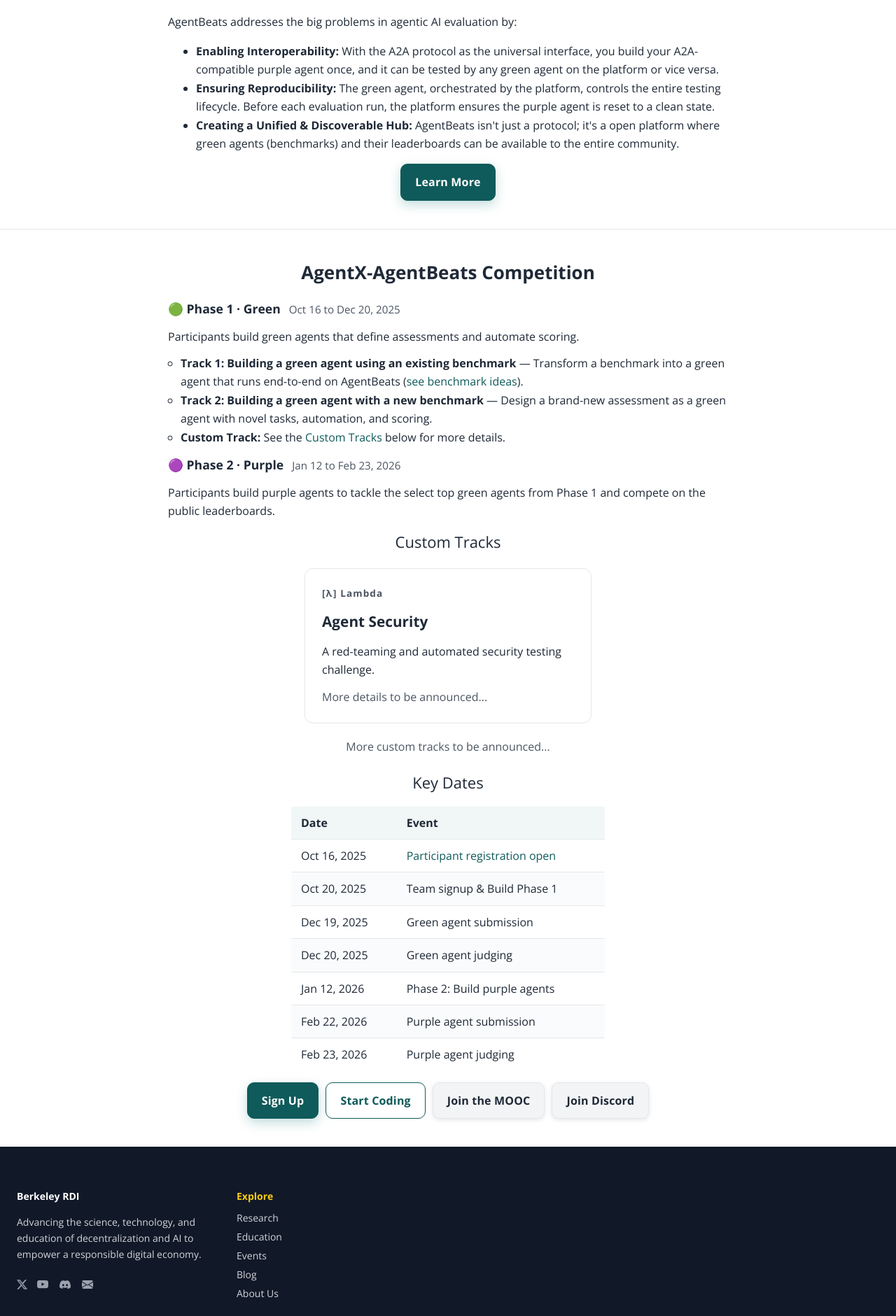
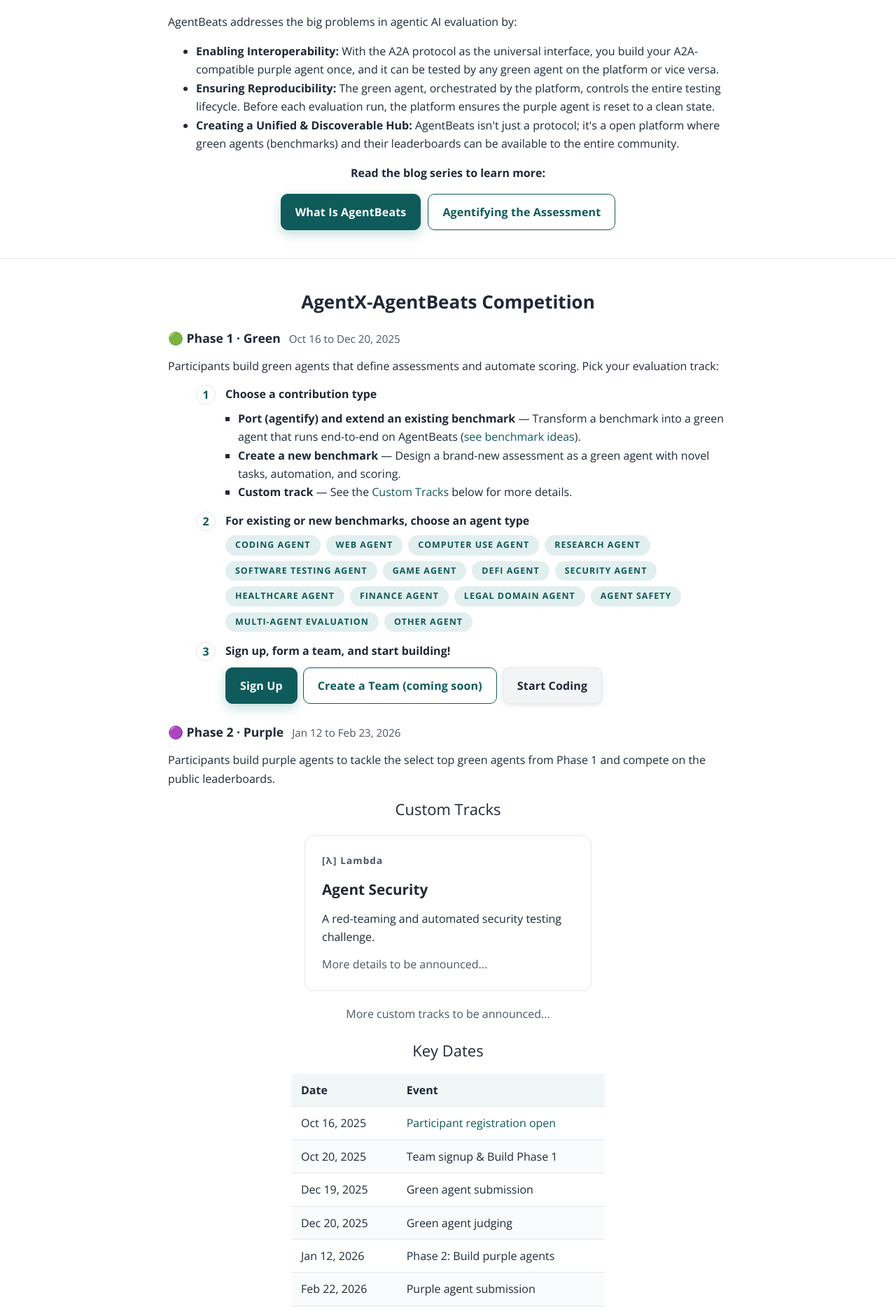
Before and after one commit to rdi-berkeley/rdi-berkeley.github.io, a Jekyll site: the page agentx-agentbeats.html, which Jekyll copies as it is, in a window 1280 px wide. Shown: the part 3680-5561 px from the top of the page at 70% size. Built offline with Jekyll 4.4.1, drawn with Linux system fonts in a browser that asks for light colours.

Commit message:
Add competition tracks and second blog to agentx-agentbeats

```diff
--- a/agentx-agentbeats.html
+++ b/agentx-agentbeats.html
@@ -188,8 +188,8 @@
 
     /* ===== Ordered Steps (participation) ===== */
     .steps { counter-reset: step; margin: 14px auto 0; max-width: 820px; }
-    .steps li { list-style: none; position: relative; padding-left: 42px; margin: 14px 0; }
-    .steps li::before {
+    .steps > li { list-style: none; position: relative; padding-left: 42px; margin: 14px 0; }
+    .steps > li::before {
       counter-increment: step; content: counter(step);
       position: absolute; left: 0; top: 0;
       transform: translateY(calc((1.65em - 26px) / 2));
@@ -435,8 +435,10 @@
           <li><strong>Ensuring Reproducibility:</strong> The green agent, orchestrated by the platform, controls the entire testing lifecycle. Before each evaluation run, the platform ensures the purple agent is reset to a clean state.</li>
           <li><strong>Creating a Unified &amp; Discoverable Hub:</strong> AgentBeats isn't just a protocol; it's a open platform where green agents (benchmarks) and their leaderboards can be available to the entire community.</li>
         </ul>
+        <p style="text-align:center"><strong>Read the blog series to learn more:</strong></p>
         <div class="cta-row">
-          <a class="btn btn-primary" href="https://docs.google.com/document/d/1Gs4ccq5cIFoQuTGMWqH1LcdHBUNvIjzOsJhEHHM-ByE/edit?usp=sharing" target="_blank" rel="noopener">Learn More</a>
+          <a class="btn btn-primary" href="https://docs.google.com/document/d/1Gs4ccq5cIFoQuTGMWqH1LcdHBUNvIjzOsJhEHHM-ByE/edit?usp=sharing" target="_blank" rel="noopener">What Is AgentBeats</a>
+          <a class="btn btn-secondary" href="https://docs.google.com/document/d/1Gs4ccq5cIFoQuTGMWqH1LcdHBUNvIjzOsJhEHHM-ByE/edit?tab=t.sldyg6giq4b" target="_blank" rel="noopener">Agentifying the Assessment</a>
         </div>
       </div>
     </section>
@@ -450,12 +452,46 @@
               <h3>🟢 Phase 1 · Green</h3>
               <p class="phase-dates">Oct 16 to Dec 20, 2025</p>
             </div>
-            <p>Participants build green agents that define assessments and automate scoring.</p>
-            <ul>
-              <li><strong>Track 1: Building a green agent using an existing benchmark</strong> — Transform a benchmark into a green agent that runs end-to-end on AgentBeats (<a href="https://docs.google.com/spreadsheets/d/1PDkqgGEsu4IFmD4Wvjh6A9-3t-zzN7V16i9F559DzeI/edit?gid=0#gid=0" target="_blank" rel="noopener">see benchmark ideas</a>).</li>
-              <li><strong>Track 2: Building a green agent with a new benchmark</strong> — Design a brand-new assessment as a green agent with novel tasks, automation, and scoring.</li>
-              <li><strong>Custom Track:</strong> See the <a href="#custom-tracks">Custom Tracks</a> below for more details.</li>
-            </ul>
+            <p>Participants build green agents that define assessments and automate scoring. Pick your evaluation track:</p>
+            <div class="competition-subsection" id="green-steps">
+              <ol class="steps">
+                <li>
+                  <strong>Choose a contribution type</strong>
+                  <ul class="tight">
+                    <li><strong>Port (agentify) and extend an existing benchmark</strong> — Transform a benchmark into a green agent that runs end-to-end on AgentBeats (<a href="https://docs.google.com/spreadsheets/d/1PDkqgGEsu4IFmD4Wvjh6A9-3t-zzN7V16i9F559DzeI/edit?gid=0#gid=0" target="_blank" rel="noopener">see benchmark ideas</a>).</li>
+                    <li><strong>Create a new benchmark</strong> — Design a brand-new assessment as a green agent with novel tasks, automation, and scoring.</li>
+                    <li><strong>Custom track</strong> — See the <a href="#custom-tracks">Custom Tracks</a> below for more details.</li>
+                  </ul>
+                </li>
+                <li>
+                  <strong>For existing or new benchmarks, choose an agent type</strong>
+                  <div class="badges" aria-label="Evaluation tracks" style="justify-content:flex-start; margin-top:8px">
+                    <span class="badge">Coding Agent</span>
+                    <span class="badge">Web Agent</span>
+                    <span class="badge">Computer Use Agent</span>
+                    <span class="badge">Research Agent</span>
+                    <span class="badge">Software Testing Agent</span>
+                    <span class="badge">Game Agent</span>
+                    <span class="badge">DeFi Agent</span>
+                    <span class="badge">Security Agent</span>
+                    <span class="badge">Healthcare Agent</span>
+                    <span class="badge">Finance Agent</span>
+                    <span class="badge">Legal Domain Agent</span>
+                    <span class="badge">Agent Safety</span>
+                    <span class="badge">Multi-agent Evaluation</span>
+                    <span class="badge">Other Agent</span>
+                  </div>
+                </li>
+                <li>
+                  <strong>Sign up, form a team, and start building!</strong>
+                  <div class="cta-row" style="justify-content:flex-start; gap:8px; margin-top:10px">
+                    <a class="btn btn-primary" href="https://forms.gle/NHE8wYVgS6iJLwRj8" target="_blank" rel="noopener">Sign Up</a>
+                    <a class="btn btn-secondary" target="_blank" rel="noopener">Create a Team (coming soon)</a>
+                    <a class="btn" href="https://github.com/agentbeats/tutorial" target="_blank" rel="noopener">Start Coding</a>
+                  </div>
+                </li>
+              </ol>
+            </div>
           </li>
           <li class="phase-item">
             <div class="phase-item-header">
```
